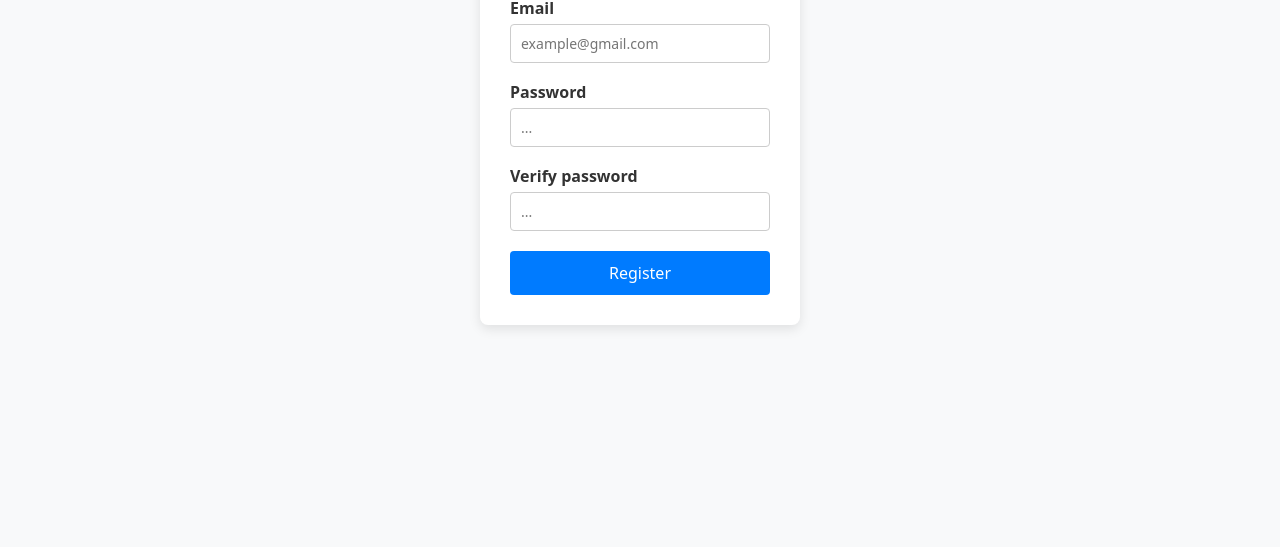
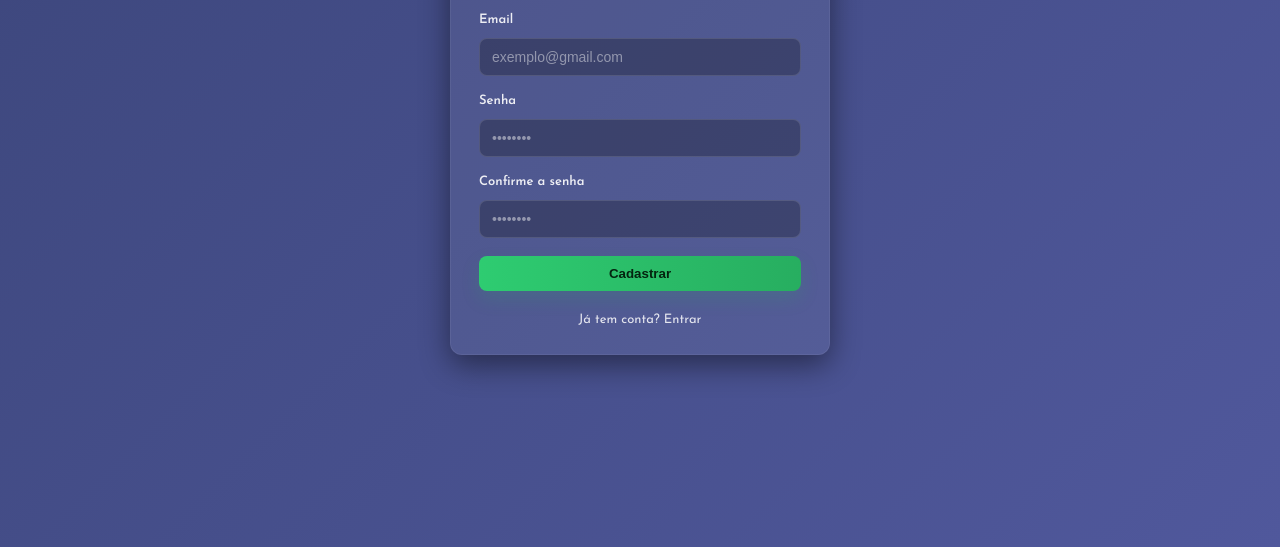
Before and after one commit to Coplyjs/Skill-Up, a website: page register/index.html in a window 1280 px wide. Shown: the part 253-800 px from the top of the page. Drawn offline with nearby package versions, Linux system fonts and the light colour scheme.

Commit message:
Add files via upload

```diff
--- a/login/style.css
+++ b/login/style.css
@@ -1,67 +1,124 @@
-body, html {
+/* ...existing code... */
+@import url('https://fonts.googleapis.com/css2?family=Josefin+Sans:wght@400;600;700&display=swap');
+
+* { box-sizing: border-box; margin: 0; padding: 0; }
+
+html, body {
   height: 100%;
-    margin: 0;
+  font-family: "Josefin Sans", system-ui, -apple-system, "Segoe UI", Roboto, Arial, sans-serif;
+  background: linear-gradient(135deg, #3C467B 0%, #50589C 100%);
+  color: #fff;
+  -webkit-font-smoothing: antialiased;
+  -moz-osx-font-smoothing: grayscale;
+}
+
+/* centraliza todo o conteúdo vertical e horizontalmente */
+.page {
+  min-height: 100vh;
   display: flex;
   align-items: center;
   justify-content: center;
-    background-color: #f8f9fa;
+  padding: 20px;
 }
 
-.login-group {
-    width: 320px;
-    padding: 30px;
-    background: white;
-    border-radius: 8px;
-    box-shadow: 0 4px 12px rgba(0,0,0,0.1);
-    box-sizing: border-box;
+/* cartão de login */
+.login-card {
+  width: 380px;
+  max-width: 94%;
+  background: rgba(255,255,255,0.06);
+  border: 1px solid rgba(255,255,255,0.06);
+  border-radius: 12px;
+  padding: 28px;
+  box-shadow: 0 10px 30px rgba(0,0,0,0.45);
+  display: flex;
+  flex-direction: column;
+  gap: 12px;
+  align-items: stretch;
 }
 
-.input-label {
-    font-size: 16px;
-    font-weight: bold;
+/* marca */
+.brand {
+  font-size: 20px;
+  font-weight: 700;
+  text-align: center;
+  color: #fff;
   margin-bottom: 6px;
-    color: #333;
-    display: block;
+  letter-spacing: 0.6px;
 }
 
-.login-input {
-    width: 100%;
-    padding: 8px 10px;
-    font-size: 14px;
-    margin-bottom: 20px;
-    box-sizing: border-box;
-    border: 1px solid #ccc;
-    border-radius: 4px;
+/* labels e inputs */
+.label {
+  font-size: 13px;
+  font-weight: 600;
+  color: rgba(255,255,255,0.9);
+  margin-top: 6px;
 }
 
-.btn-primary {
-    background-color: #007bff;
-    border: none;
-    color: white;
-    padding: 10px 15px;
-    font-size: 16px;
-    border-radius: 4px;
-    cursor: pointer;
+.input {
   width: 100%;
-    transition: background-color 0.3s ease;
+  padding: 10px 12px;
+  font-size: 14px;
+  border-radius: 8px;
+  border: 1px solid rgba(255,255,255,0.12);
+  background: rgba(0,0,0,0.25);
+  color: #fff;
+  outline: none;
+  transition: box-shadow .18s ease, border-color .12s ease, background .12s ease;
 }
 
-.btn-primary:hover {
-    background-color: #0056b3;
+.input::placeholder { color: rgba(255,255,255,0.45); }
+
+.input:focus {
+  background: rgba(255,255,255,0.03);
+  border-color: rgba(255,255,255,0.28);
+  box-shadow: 0 6px 18px rgba(0,0,0,0.45);
 }
 
-a.create-accountant {
-    display: flex;
+/* botões */
+.btn {
+  display: inline-flex;
   align-items: center;
   justify-content: center;
-    margin-top: 10px;
-    font-size: 12px;
+  padding: 10px 12px;
+  border-radius: 8px;
+  font-weight: 700;
+  cursor: pointer;
+  border: none;
   text-decoration: none;
-    color: #333;
-    transition: transform 0.6s ease;
 }
 
-a.create-accountant:hover {
-    color: #007bff;
-    text-decoration: underline;
+.btn.primary {
+  background: linear-gradient(90deg,#2ecc71 0%, #27ae60 100%);
+  color: #04240f;
+  box-shadow: 0 8px 18px rgba(39,174,96,0.18);
+  transition: transform .12s ease, box-shadow .12s ease;
+  width: 100%;
+  margin-top: 6px;
 }
+
+.btn.primary:hover { box-shadow: 0 12px 28px rgba(39,174,96,0.22); }
+.btn.primary:active { transform: translateY(1px); }
+
+/* link criar conta */
+.create-account {
+  display: block;
+  text-align: center;
+  margin-top: 10px;
+  color: rgba(255,255,255,0.85);
+  font-size: 13px;
+  text-decoration: none;
+  transition: color .12s ease, transform .12s ease;
+}
+
+.create-account:hover {
+  color: #dff7ea;
+  transform: translateY(-2px);
+}
+
+/* responsividade */
+@media (max-width: 420px) {
+  .login-card { padding: 20px; }
+  .brand { font-size: 18px; }
+  .btn.primary { font-size: 15px; }
+}
+/* ...existing code... */
--- a/register/index.html
+++ b/register/index.html
@@ -1,37 +1,36 @@
 <!DOCTYPE html>
-<html lang="en">
+<html lang="pt-BR">
 <head>
-  <meta charset="UTF-8" />
+  <meta charset="utf-8" />
   <meta name="viewport" content="width=device-width, initial-scale=1" />
-  <title>Up Skill</title>
+  <title>Skill Up — Register</title>
 
-    <!-- Bootstrap CSS -->
-  <link rel="stylesheet" href="https://cdn.jsdelivr.net/npm/bootstrap@5.3.0/dist/css/bootstrap.min.css" />
-  <link rel="stylesheet" href="https://cdnjs.cloudflare.com/ajax/libs/font-awesome/5.15.4/css/all.min.css">
+  <!-- Font -->
+  <link href="https://fonts.googleapis.com/css2?family=Josefin+Sans:wght@400;600;700&display=swap" rel="stylesheet">
 
-    <!-- CSS-->
-   <link rel="stylesheet" href="style.css">
-
+  <!-- Styles -->
+  <link rel="stylesheet" href="style.css" />
 </head>
 <body>
+  <main class="page">
+    <section class="login-card" role="form" aria-labelledby="register-title">
+      <h1 id="register-title" class="brand">Skill Up</h1>
 
-    <div class="register-group">
-        <h2 class="input-label">Email</h2>
-        <input type="email" class="register-input" id="emailAdress" placeholder="example@gmail.com">
-        <h2 class="input-label">Password</h2>
-        <input type="password" class="register-input" id="password" placeholder="...">
-        <h2 class="input-label">Verify password</h2>
-        <input type="password" class="register-input" id="verifyPassword" placeholder="...">
+      <label for="emailAdress" class="label">Email</label>
+      <input id="emailAdress" class="input" type="email" placeholder="exemplo@gmail.com" required />
 
-        <button type="submit" class="btn btn-primary" onclick="register()">Register</button>
-    </div>
+      <label for="password" class="label">Senha</label>
+      <input id="password" class="input" type="password" placeholder="••••••••" required />
 
-    <!-- Bootstrap JS Bundle (Popper + Bootstrap JS) -->
-  <script src="https://cdn.jsdelivr.net/npm/bootstrap@5.3.0/dist/js/bootstrap.bundle.min.js"></script>
+      <label for="verifyPassword" class="label">Confirme a senha</label>
+      <input id="verifyPassword" class="input" type="password" placeholder="••••••••" required />
 
-    <!-- JS-->
-    <script src="/storage.js"></script>
-    <script src="script.js"></script>
+      <button id="registerBtn" class="btn primary" type="submit">Cadastrar</button>
 
+      <a class="create-account" href="/login/index.html">Já tem conta? Entrar</a>
+    </section>
+  </main>
+
+  <script src="script.js"></script>
 </body>
 </html>
--- a/register/script.js
+++ /dev/null
@@ -1,40 +0,0 @@
-function register() {
-  const email = document.getElementById('emailAdress').value.trim();
-  const password = document.getElementById('password').value.trim();
-  const verifyPassword = document.getElementById('verifyPassword').value.trim();
-
-  if (!email || !password || !verifyPassword) {
-    alert('Please fill in all fields.');
-    return;
-  }
-
-  if (password !== verifyPassword) {
-    alert('Passwords do not match.');
-    return;
-  }
-
-  let users = loadData('users') || [];
-
-  const emailExists = users.some(user => user.email === email);
-  if (emailExists) {
-    alert('This email is already registered.');
-    return;
-  }
-
-  const newUser = {
-    email: email,
-    password: password,
-  };
-  users.push(newUser);
-
-  saveData('users', users);
-
-  alert('Registration successful!');
-  console.log('All users:', users);
-
-  document.getElementById('emailAdress').value = '';
-  document.getElementById('password').value = '';
-  document.getElementById('verifyPassword').value = '';
-
-  window.location.href = '/login'
-}
--- a/register/style.css
+++ b/register/style.css
@@ -1,51 +1,122 @@
-body, html {
+@import url('https://fonts.googleapis.com/css2?family=Josefin+Sans:wght@400;600;700&display=swap');
+
+* { box-sizing: border-box; margin: 0; padding: 0; }
+
+html, body {
   height: 100%;
-    margin: 0;
+  font-family: "Josefin Sans", system-ui, -apple-system, "Segoe UI", Roboto, Arial, sans-serif;
+  background: linear-gradient(135deg, #3C467B 0%, #50589C 100%);
+  color: #fff;
+  -webkit-font-smoothing: antialiased;
+  -moz-osx-font-smoothing: grayscale;
+}
+
+/* centraliza todo o conteúdo vertical e horizontalmente */
+.page {
+  min-height: 100vh;
   display: flex;
   align-items: center;
   justify-content: center;
-    background-color: #f8f9fa;
+  padding: 20px;
 }
 
-.register-group {
-    width: 320px;
-    padding: 30px;
-    background: white;
-    border-radius: 8px;
-    box-shadow: 0 4px 12px rgba(0,0,0,0.1);
-    box-sizing: border-box;
+/* cartão de registro (mesma aparência do login) */
+.login-card {
+  width: 380px;
+  max-width: 94%;
+  background: rgba(255,255,255,0.06);
+  border: 1px solid rgba(255,255,255,0.06);
+  border-radius: 12px;
+  padding: 28px;
+  box-shadow: 0 10px 30px rgba(0,0,0,0.45);
+  display: flex;
+  flex-direction: column;
+  gap: 12px;
+  align-items: stretch;
 }
 
-.input-label {
-    font-size: 16px;
-    font-weight: bold;
+/* marca */
+.brand {
+  font-size: 20px;
+  font-weight: 700;
+  text-align: center;
+  color: #fff;
   margin-bottom: 6px;
-    color: #333;
-    display: block;
+  letter-spacing: 0.6px;
 }
 
-.register-input {
-    width: 100%;
-    padding: 8px 10px;
-    font-size: 14px;
-    margin-bottom: 20px;
-    box-sizing: border-box;
-    border: 1px solid #ccc;
-    border-radius: 4px;
+/* labels e inputs */
+.label {
+  font-size: 13px;
+  font-weight: 600;
+  color: rgba(255,255,255,0.9);
+  margin-top: 6px;
 }
 
-.btn-primary {
-    background-color: #007bff;
-    border: none;
-    color: white;
-    padding: 10px 15px;
-    font-size: 16px;
-    border-radius: 4px;
-    cursor: pointer;
+.input {
   width: 100%;
-    transition: background-color 0.3s ease;
+  padding: 10px 12px;
+  font-size: 14px;
+  border-radius: 8px;
+  border: 1px solid rgba(255,255,255,0.12);
+  background: rgba(0,0,0,0.25);
+  color: #fff;
+  outline: none;
+  transition: box-shadow .18s ease, border-color .12s ease, background .12s ease;
 }
 
-.btn-primary:hover {
-    background-color: #0056b3;
+.input::placeholder { color: rgba(255,255,255,0.45); }
+
+.input:focus {
+  background: rgba(255,255,255,0.03);
+  border-color: rgba(255,255,255,0.28);
+  box-shadow: 0 6px 18px rgba(0,0,0,0.45);
 }
+
+/* botões */
+.btn {
+  display: inline-flex;
+  align-items: center;
+  justify-content: center;
+  padding: 10px 12px;
+  border-radius: 8px;
+  font-weight: 700;
+  cursor: pointer;
+  border: none;
+  text-decoration: none;
+}
+
+.btn.primary {
+  background: linear-gradient(90deg,#2ecc71 0%, #27ae60 100%);
+  color: #04240f;
+  box-shadow: 0 8px 18px rgba(39,174,96,0.18);
+  transition: transform .12s ease, box-shadow .12s ease;
+  width: 100%;
+  margin-top: 6px;
+}
+
+.btn.primary:hover { box-shadow: 0 12px 28px rgba(39,174,96,0.22); }
+.btn.primary:active { transform: translateY(1px); }
+
+/* link voltar/entrar */
+.create-account {
+  display: block;
+  text-align: center;
+  margin-top: 10px;
+  color: rgba(255,255,255,0.85);
+  font-size: 13px;
+  text-decoration: none;
+  transition: color .12s ease, transform .12s ease;
+}
+
+.create-account:hover {
+  color: #dff7ea;
+  transform: translateY(-2px);
+}
+
+/* responsividade */
+@media (max-width: 420px) {
+  .login-card { padding: 20px; }
+  .brand { font-size: 18px; }
+  .btn.primary { font-size: 15px; }
+}
```
Also changed, not shown: login/index.html (+18 -20 lines), login/script.js (deleted, +0 -27 lines). Lines whose indentation alone changed are shown as unchanged.
